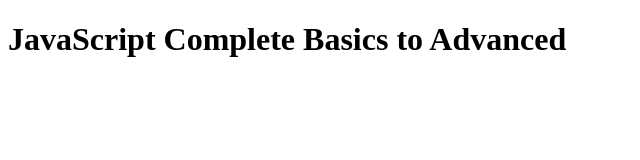
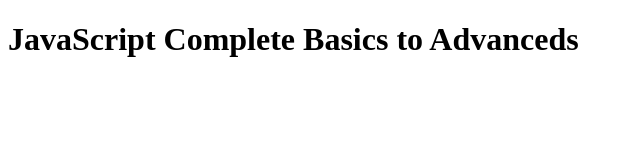
Before and after one commit to subhash-dotnet-dev/JavaScript-Complete, a website: page Day By Day/Day 1/index.html in a window 1280 px wide. Shown: the full height of the page, 0-640 px from the left. Drawn offline with Linux system fonts and the light colour scheme.

Commit message:
Day 1 Basics Code and study material

```diff
--- a/Day By Day/Day 1/index.html
+++ b/Day By Day/Day 1/index.html
@@ -6,6 +6,6 @@
     <title>JavaScript complete</title>
   </head>
   <body>
-    <h1>JavaScript Complete Basics to Advanced</h1>
+    <h1>JavaScript Complete Basics to Advanceds</h1>
   </body>
 </html>
```
